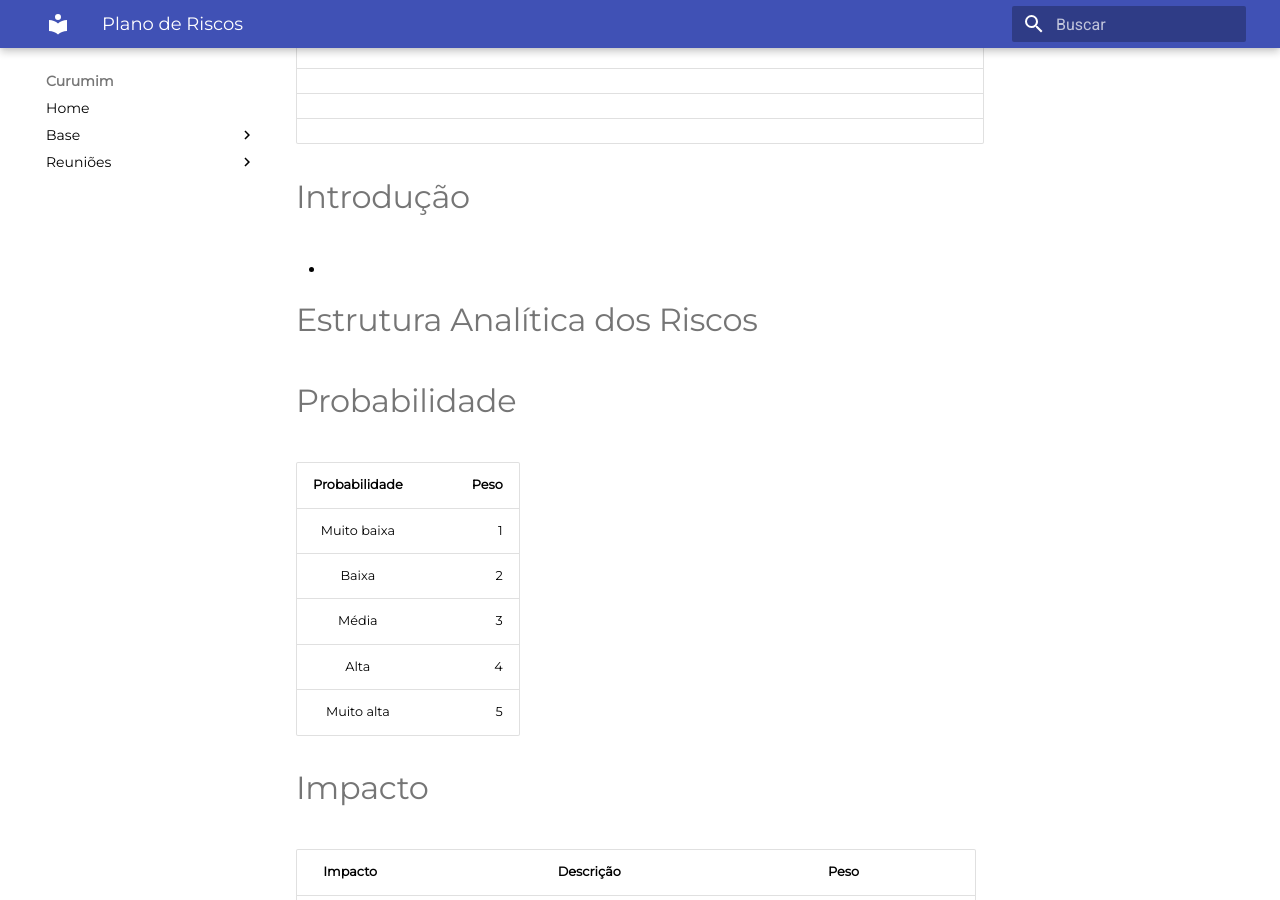
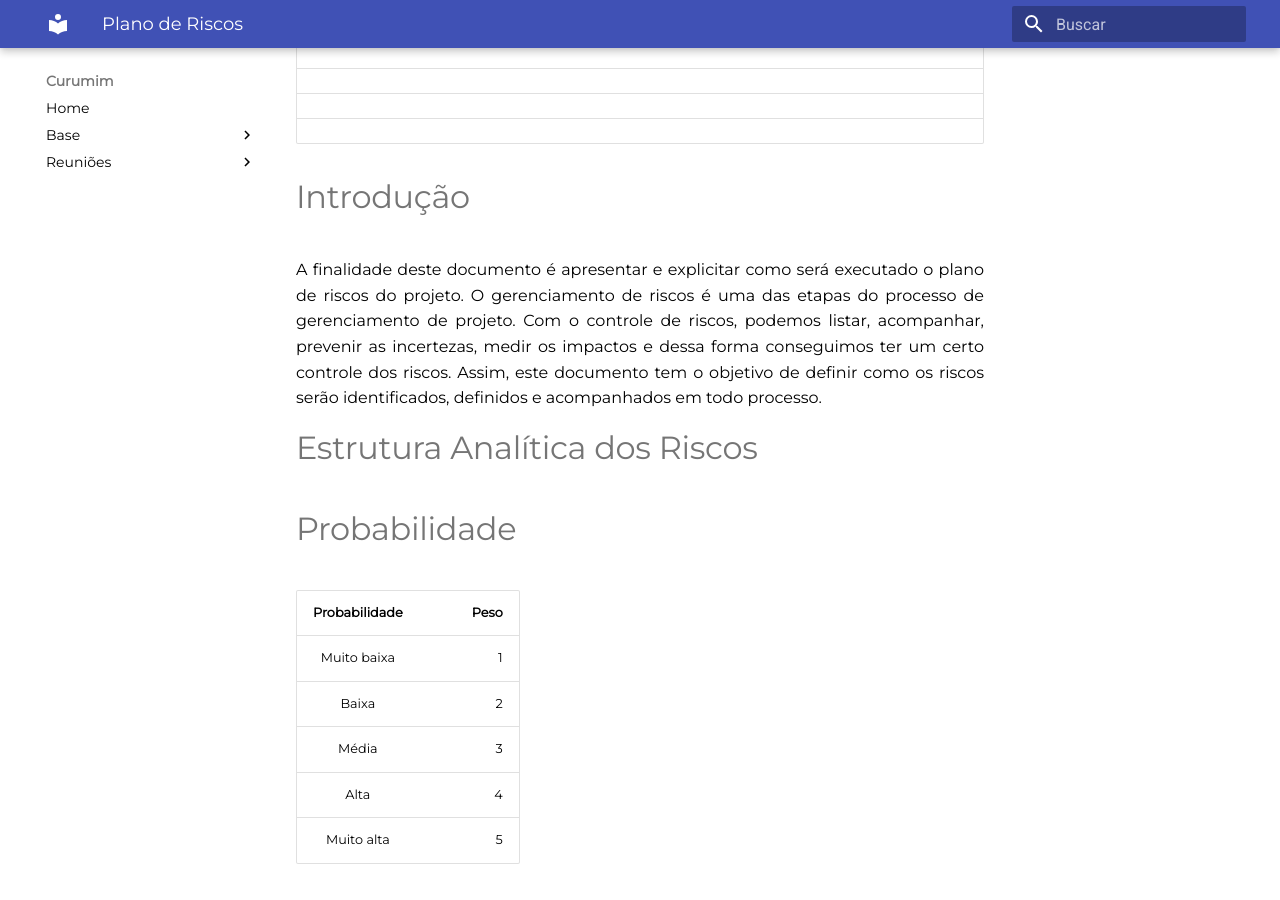
Before and after one commit to UnBArqDsw2021-1/2021.1_G6_Curumim, an MkDocs documentation site: the page built from docs/base/plano_de_riscos.md, in a window 1280 px wide and 900 px high, scrolled down 400 px. Built offline with MkDocs 1.6.1 and Material for MkDocs 9.7.7, drawn with Linux system fonts in a browser that asks for light colours.

Commit message:
doc(#24) Introdução do plano de riscos

```diff
--- a/docs/base/plano_de_riscos.md
+++ b/docs/base/plano_de_riscos.md
@@ -2,8 +2,8 @@
 
 # Histórico de revisão
 
-|    Data    | Versão |                             Alteração                             |                    Autor                    |
-|:----------:|:------:|:-----------------------------------------------------------------:|:-------------------------------------------:|
+|    Data    | Versão |        Alteração               |                    Autor                    |
+|:----------:|:------:|:-----------------:|:------------------------:|
 | 04/08/2021|  0.0  | Abertura do documento | @edsondearaujo |
 | 04/08/2021 | 0.1 | Criação das tabelas probabilidade, impacto e a matriz de probabilidade X impacto. | @edsondearaujo |
 |  |  |  |  |
@@ -13,10 +13,9 @@
 |  |  |  |  |
 
 # Introdução
--
+A finalidade deste documento é apresentar e explicitar como será executado o plano de riscos do projeto. O gerenciamento de riscos é uma das etapas do processo de gerenciamento de projeto. Com o controle de riscos, podemos listar, acompanhar, prevenir as incertezas, medir os impactos e dessa forma conseguimos ter um certo controle dos riscos. Assim, este documento tem o objetivo de definir como os riscos serão identificados, definidos e acompanhados em todo processo.
 
 # Estrutura Analítica dos Riscos
-
 # Probabilidade
 |    Probabilidade    |  Peso|
 |:----------:|-------:|
```
